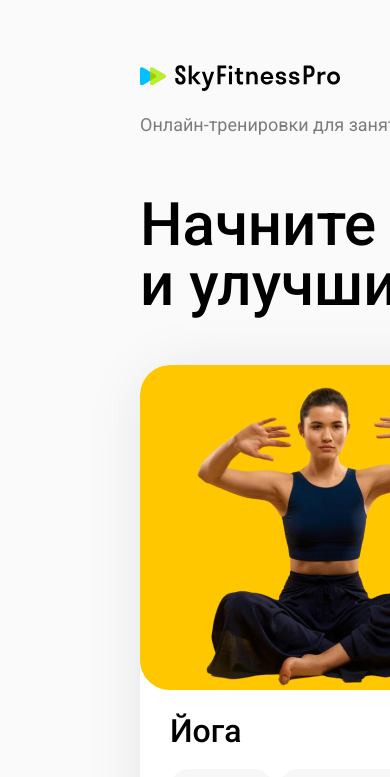
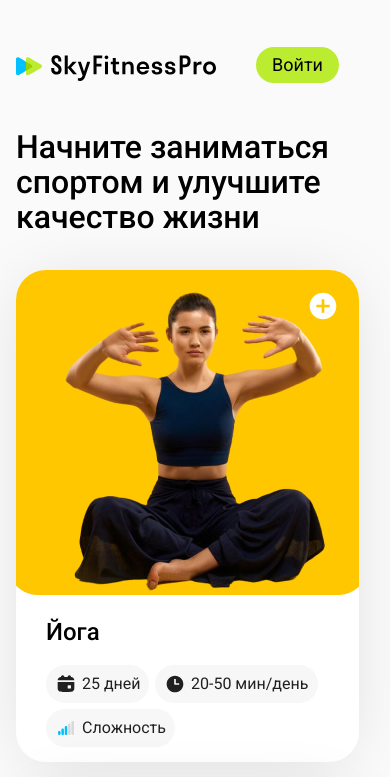
Before and after one commit to AnnyKosova/SkyFitnessPro, a Next.js app: page / in a window 390 px wide. Shown: the top 777 px of the page. Built offline with nearby package versions, Linux system fonts and the light colour scheme; no server answers.

Commit message:
feat: мобильная версия главной страницы

```diff
--- a/src/components/CoursePage/CoursePage.module.css
+++ b/src/components/CoursePage/CoursePage.module.css
@@ -1,6 +1,6 @@
 .page {
-  padding-left: 140px;
-  padding-right: 140px;
+  padding-left: var(--page-padding);
+  padding-right: var(--page-padding);
 }
 
 .hero {
--- a/src/components/CoursesSection/CourseCard/CourseCard.module.css
+++ b/src/components/CoursesSection/CourseCard/CourseCard.module.css
@@ -141,3 +141,40 @@
   flex-shrink: 0;
   display: block;
 }
+
+@media (max-width: 768px) {
+  .card {
+    width: 343px;
+    height: 492px;
+  }
+
+  .imageWrapper {
+    width: 343px;
+    height: 325px;
+  }
+
+  .image {
+    width: 343px;
+    height: 100%;
+    object-fit: cover;
+  }
+
+  .addButton {
+    width: 32px;
+    height: 32px;
+  }
+
+  .plusIcon {
+    width: 32px;
+    height: 32px;
+  }
+
+  .content {
+    padding-top: 24px;
+  }
+
+  .title {
+    font-size: 24px;
+    margin-bottom: 20px;
+  }
+}
--- a/src/components/CoursesSection/CoursesSection.module.css
+++ b/src/components/CoursesSection/CoursesSection.module.css
@@ -1,6 +1,6 @@
 .coursesSection {
-  padding-left: 140px;
-  padding-right: 140px;
+  padding-left: var(--page-padding);
+  padding-right: var(--page-padding);
   margin-top: 50px;
   padding-bottom: 81px;
 }
@@ -63,3 +63,26 @@
 .scrollToTopButton:active {
   opacity: 0.8;
 }
+
+@media (max-width: 768px) {
+  .coursesSection {
+    margin-top: 0;
+    padding-bottom: 29px;
+  }
+
+  .container {
+    display: flex;
+    flex-direction: column;
+    gap: 24px;
+  }
+
+  .container > :nth-child(4),
+  .container > :nth-child(5) {
+    grid-column: auto;
+  }
+
+  .scrollToTopButton {
+    margin-top: 24px;
+    margin-left: auto;
+  }
+}
--- a/src/components/Header/Header.module.css
+++ b/src/components/Header/Header.module.css
@@ -1,7 +1,7 @@
 .header {
   padding-top: 50px;
-  padding-left: 140px;
-  padding-right: 140px;
+  padding-left: var(--page-padding);
+  padding-right: var(--page-padding);
 }
 
 .container {
@@ -204,3 +204,30 @@
   background: rgba(0, 0, 0, 1);
   color: rgba(255, 255, 255, 1);
 }
+
+@media (max-width: 768px) {
+  .header {
+    padding-top: 40px;
+  }
+
+  .container {
+    justify-content: flex-start;
+    align-items: center;
+    gap: 40px;
+  }
+
+  .tagline {
+    display: none;
+  }
+
+  .loginButton {
+    width: 83px;
+    height: 36px;
+    padding: 8px 16px;
+    margin-left: 0;
+  }
+
+  .userButton {
+    margin-left: 0;
+  }
+}
--- a/src/components/HeroSection/HeroSection.module.css
+++ b/src/components/HeroSection/HeroSection.module.css
@@ -1,6 +1,6 @@
 .heroSection {
-  padding-left: 140px;
-  padding-right: 140px;
+  padding-left: var(--page-padding);
+  padding-right: var(--page-padding);
   margin-top: 60px;
 }
 
@@ -28,6 +28,14 @@
   z-index: 1;
 }
 
+.desktopHeadline {
+  display: inline;
+}
+
+.mobileHeadline {
+  display: none;
+}
+
 .speechBubble {
   flex-shrink: 0;
   align-self: flex-start;
@@ -42,3 +50,32 @@
 .bubbleImage {
   display: block;
 }
+
+@media (max-width: 768px) {
+  .heroSection {
+    margin-top: 40px;
+    margin-bottom: 34px;
+  }
+
+  .speechBubble {
+    display: none;
+  }
+
+  .headline {
+    width: 100%;
+    height: auto;
+    font-size: 32px;
+    font-weight: 500;
+    line-height: 110%;
+  }
+
+  .desktopHeadline {
+    display: none;
+  }
+
+  .mobileHeadline {
+    display: flex;
+    flex-direction: column;
+    gap: 0;
+  }
+}
--- a/src/components/HeroSection/HeroSection.tsx
+++ b/src/components/HeroSection/HeroSection.tsx
@@ -6,9 +6,16 @@ export default function HeroSection() {
     <section className={styles.heroSection}>
       <div className={styles.container}>
         <h1 className={styles.headline}>
-          Начните заниматься спортом
-          <br />
-          и улучшите качество жизни
+          <span className={styles.desktopHeadline}>
+            Начните заниматься спортом
+            <br />
+            и улучшите качество жизни
+          </span>
+          <span className={styles.mobileHeadline}>
+            <span>Начните заниматься</span>
+            <span>спортом и улучшите</span>
+            <span>качество жизни</span>
+          </span>
         </h1>
         <div className={styles.speechBubble}>
           <Image
--- a/src/components/HomeClient/HomeClient.tsx
+++ b/src/components/HomeClient/HomeClient.tsx
@@ -1,6 +1,6 @@
 "use client";
 
-import { useState, useCallback, useMemo } from "react";
+import { useState, useCallback, useMemo, useEffect } from "react";
 import Header from "@/components/Header/Header";
 import HeroSection from "@/components/HeroSection/HeroSection";
 import CoursesSection from "@/components/CoursesSection/CoursesSection";
@@ -13,6 +13,10 @@ export default function HomeClient() {
   const IS_AUTH_PREVIEW = false;
   const [isAuthOpen, setIsAuthOpen] = useState(false);
   const [isRegisterOpen, setIsRegisterOpen] = useState(false);
+
+  useEffect(() => {
+    document.body.classList.remove("noScroll");
+  }, []);
 
   const handleOpenAuth = useCallback(() => {
     setIsRegisterOpen(false);
--- a/src/components/ProfilePage/ProfilePage.module.css
+++ b/src/components/ProfilePage/ProfilePage.module.css
@@ -1,5 +1,5 @@
 .page {
-  padding: 60px 140px 0;
+  padding: 60px var(--page-padding) 0;
 }
 
 .title {
--- a/src/components/WorkoutPage/WorkoutPage.module.css
+++ b/src/components/WorkoutPage/WorkoutPage.module.css
@@ -1,5 +1,5 @@
 .page {
-  padding: 60px 140px 260px;
+  padding: 60px var(--page-padding) 260px;
 }
 
 .title {
--- a/src/styles/globals.css
+++ b/src/styles/globals.css
@@ -23,6 +23,22 @@ body {
   -moz-osx-font-smoothing: grayscale;
 }
 
+:root {
+  --page-padding: 140px;
+}
+
+@media (max-width: 768px) {
+  :root {
+    --page-padding: 16px;
+  }
+
+  html,
+  body {
+    overflow-y: auto;
+    height: auto;
+  }
+}
+
 body.noScroll {
   overflow: hidden;
 }
```
